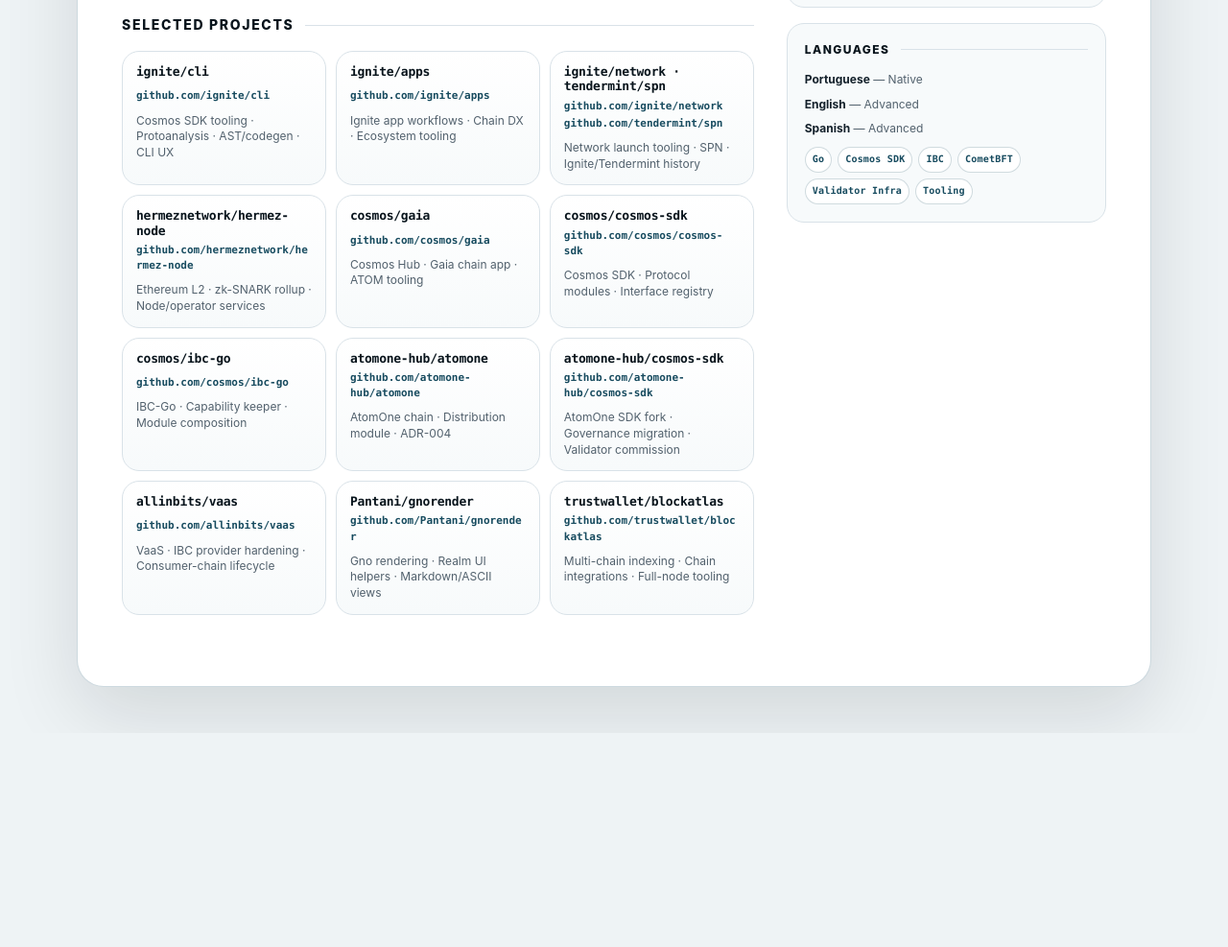
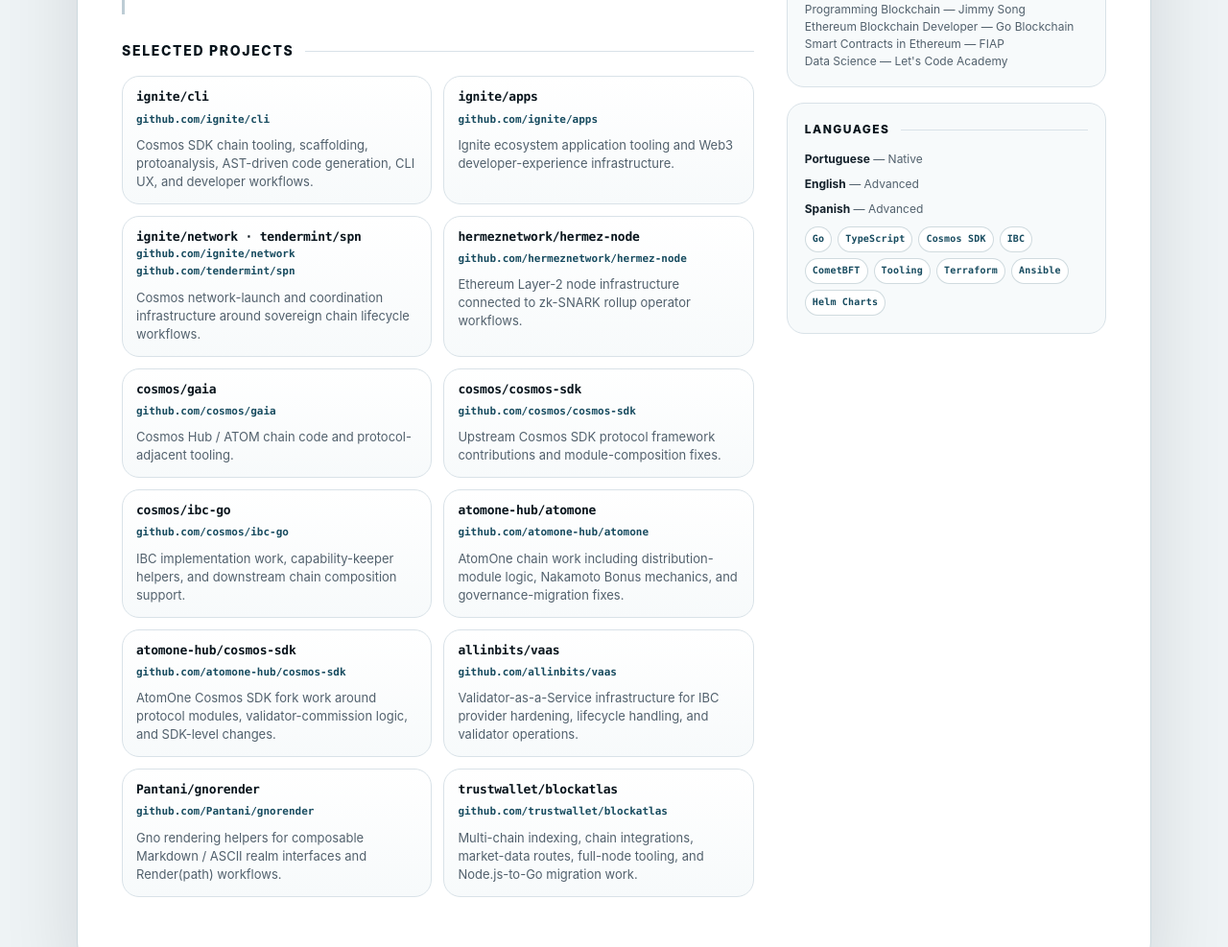
Before and after one commit to Pantani/pantani.github.io, a plain HTML site: page index.html in a window 1280 px wide. Shown: the part 2420-3407 px from the top of the page at 96% size. Before the commit the page ends 3184 px from the top, so only its background shows below. Drawn offline with Linux system fonts and the light colour scheme.

Commit message:
update index.html

```diff
--- a/index.html
+++ b/index.html
@@ -393,26 +393,9 @@
       gap: 12px;
     }
 
-    .repository-grid {
-      grid-template-columns: repeat(3, minmax(0, 1fr));
-      gap: 10px;
-    }
-
     .project-card {
       padding: 16px;
       background: linear-gradient(180deg, #fff, var(--panel));
-    }
-
-    .repository-card {
-      padding: 13px 14px;
-    }
-
-    .repository-card h3 {
-      margin-bottom: 5px;
-      font-family: var(--mono);
-      font-size: 13px;
-      letter-spacing: -0.02em;
-      overflow-wrap: anywhere;
     }
 
     .project-link {
@@ -425,23 +408,29 @@
       overflow-wrap: anywhere;
     }
 
-    .project-link-list {
-      display: grid;
-      gap: 2px;
-      margin-bottom: 9px;
-    }
-
-    .project-link-list .project-link {
-      margin-bottom: 0;
-    }
-
     .project-card p {
       margin-bottom: 0;
     }
 
-    .repository-card p {
-      font-size: 12px;
-      line-height: 1.38;
+    .repo-card {
+      padding: 13px 14px;
+    }
+
+    .repo-card h3 {
+      font-family: var(--mono);
+      font-size: 13px;
+      letter-spacing: -0.02em;
+    }
+
+    .project-links {
+      display: flex;
+      flex-wrap: wrap;
+      gap: 0 10px;
+      margin-bottom: 7px;
+    }
+
+    .project-links .project-link {
+      margin-bottom: 2px;
     }
 
     .sidebar {
@@ -607,8 +596,7 @@
       }
 
       .proof-strip,
-      .project-grid,
-      .repository-grid {
+      .project-grid {
         grid-template-columns: 1fr 1fr;
       }
 
@@ -654,8 +642,7 @@
       }
 
       .proof-strip,
-      .project-grid,
-      .repository-grid {
+      .project-grid {
         grid-template-columns: 1fr;
       }
     }
@@ -863,41 +850,33 @@
         gap: 7px;
       }
 
-      .repository-grid {
-        grid-template-columns: repeat(3, minmax(0, 1fr));
-        gap: 5px;
-      }
-
       .project-card {
         padding: 6px 7px;
         border-radius: 8px;
         background: #fff;
       }
 
-      .repository-card {
+      .project-link {
+        margin-bottom: 4px;
+        font-size: 6.9pt;
+      }
+
+      .repo-card {
         padding: 5px 6px;
       }
 
-      .repository-card h3 {
-        margin-bottom: 2px;
-        font-size: 7.4pt;
-        line-height: 1.12;
+      .repo-card h3 {
+        font-size: 7.6pt;
       }
 
-      .repository-card p {
-        font-size: 6.8pt;
+      .repo-card p {
+        font-size: 6.9pt;
         line-height: 1.16;
       }
 
-      .project-link,
-      .project-link-list .project-link {
-        margin-bottom: 3px;
-        font-size: 6.4pt;
-      }
-
-      .project-link-list {
-        gap: 1px;
-        margin-bottom: 3px;
+      .project-links {
+        gap: 0 5px;
+        margin-bottom: 2px;
       }
 
       .side-panel {
@@ -1022,7 +1001,7 @@
 
     <section class="summary" aria-labelledby="summary-title">
       <h2 class="section-kicker" id="summary-title">Professional Summary</h2>
-      <p>Senior Go / Blockchain Protocol Engineer with 10+ years building production software and blockchain infrastructure. Deep hands-on experience across Cosmos SDK protocol code, IBC, CometBFT/Tendermint, validator infrastructure, CLI tooling, code generation, wallets, multi-chain indexing, and Ethereum Layer-2 infrastructure. Proven open-source contributor with 300+ public merged PRs in Ignite CLI and 200+ public merged PRs in Trust Wallet blockatlas, plus upstream contributions to Cosmos SDK, IBC-Go, and Gno-based infrastructure.</p>
+      <p>Senior Go / Blockchain Protocol Engineer with 10+ years building production software and blockchain infrastructure. Deep hands-on experience across Cosmos SDK protocol code, IBC, CometBFT/Tendermint, validator infrastructure, CLI tooling, code generation, wallets, multi-chain indexing, and Ethereum Layer-2 infrastructure. Proven open-source contributor with 300+ public merged PRs in Ignite CLI and 200+ public merged PRs in Trust Wallet blockatlas, plus upstream contributions across Cosmos SDK, IBC-Go, ignite/network, tendermint/spn, and hermeznetwork/hermez-node infrastructure.</p>
     </section>
 
     <section class="proof-strip" aria-label="Career highlights">
@@ -1155,80 +1134,80 @@
 
         <section class="section" aria-labelledby="projects-title">
           <h2 class="section-title" id="projects-title">Selected Projects</h2>
-          <div class="project-grid repository-grid">
-            <article class="project-card repository-card">
+          <div class="project-grid repo-grid">
+            <article class="project-card repo-card">
               <h3>ignite/cli</h3>
               <a class="project-link" href="https://github.com/ignite/cli">github.com/ignite/cli</a>
-              <p>Cosmos SDK tooling · Protoanalysis · AST/codegen · CLI UX</p>
+              <p>Cosmos SDK chain tooling, scaffolding, protoanalysis, AST-driven code generation, CLI UX, and developer workflows.</p>
             </article>
 
-            <article class="project-card repository-card">
+            <article class="project-card repo-card">
               <h3>ignite/apps</h3>
               <a class="project-link" href="https://github.com/ignite/apps">github.com/ignite/apps</a>
-              <p>Ignite app workflows · Chain DX · Ecosystem tooling</p>
+              <p>Ignite ecosystem application tooling and Web3 developer-experience infrastructure.</p>
             </article>
 
-            <article class="project-card repository-card">
+            <article class="project-card repo-card">
               <h3>ignite/network · tendermint/spn</h3>
-              <div class="project-link-list">
+              <div class="project-links">
                 <a class="project-link" href="https://github.com/ignite/network">github.com/ignite/network</a>
                 <a class="project-link" href="https://github.com/tendermint/spn">github.com/tendermint/spn</a>
               </div>
-              <p>Network launch tooling · SPN · Ignite/Tendermint history</p>
+              <p>Cosmos network-launch and coordination infrastructure around sovereign chain lifecycle workflows.</p>
             </article>
 
-            <article class="project-card repository-card">
+            <article class="project-card repo-card">
               <h3>hermeznetwork/hermez-node</h3>
               <a class="project-link" href="https://github.com/hermeznetwork/hermez-node">github.com/hermeznetwork/hermez-node</a>
-              <p>Ethereum L2 · zk-SNARK rollup · Node/operator services</p>
+              <p>Ethereum Layer-2 node infrastructure connected to zk-SNARK rollup operator workflows.</p>
             </article>
 
-            <article class="project-card repository-card">
+            <article class="project-card repo-card">
               <h3>cosmos/gaia</h3>
               <a class="project-link" href="https://github.com/cosmos/gaia">github.com/cosmos/gaia</a>
-              <p>Cosmos Hub · Gaia chain app · ATOM tooling</p>
+              <p>Cosmos Hub / ATOM chain code and protocol-adjacent tooling.</p>
             </article>
 
-            <article class="project-card repository-card">
+            <article class="project-card repo-card">
               <h3>cosmos/cosmos-sdk</h3>
               <a class="project-link" href="https://github.com/cosmos/cosmos-sdk">github.com/cosmos/cosmos-sdk</a>
-              <p>Cosmos SDK · Protocol modules · Interface registry</p>
+              <p>Upstream Cosmos SDK protocol framework contributions and module-composition fixes.</p>
             </article>
 
-            <article class="project-card repository-card">
+            <article class="project-card repo-card">
               <h3>cosmos/ibc-go</h3>
               <a class="project-link" href="https://github.com/cosmos/ibc-go">github.com/cosmos/ibc-go</a>
-              <p>IBC-Go · Capability keeper · Module composition</p>
+              <p>IBC implementation work, capability-keeper helpers, and downstream chain composition support.</p>
             </article>
 
-            <article class="project-card repository-card">
+            <article class="project-card repo-card">
               <h3>atomone-hub/atomone</h3>
               <a class="project-link" href="https://github.com/atomone-hub/atomone">github.com/atomone-hub/atomone</a>
-              <p>AtomOne chain · Distribution module · ADR-004</p>
+              <p>AtomOne chain work including distribution-module logic, Nakamoto Bonus mechanics, and governance-migration fixes.</p>
             </article>
 
-            <article class="project-card repository-card">
+            <article class="project-card repo-card">
               <h3>atomone-hub/cosmos-sdk</h3>
               <a class="project-link" href="https://github.com/atomone-hub/cosmos-sdk">github.com/atomone-hub/cosmos-sdk</a>
-              <p>AtomOne SDK fork · Governance migration · Validator commission</p>
+              <p>AtomOne Cosmos SDK fork work around protocol modules, validator-commission logic, and SDK-level changes.</p>
             </article>
 
-            <article class="project-card repository-card">
+            <article class="project-card repo-card">
               <h3>allinbits/vaas</h3>
               <a class="project-link" href="https://github.com/allinbits/vaas">github.com/allinbits/vaas</a>
-              <p>VaaS · IBC provider hardening · Consumer-chain lifecycle</p>
+              <p>Validator-as-a-Service infrastructure for IBC provider hardening, lifecycle handling, and validator operations.</p>
             </article>
 
-            <article class="project-card repository-card">
+            <article class="project-card repo-card">
               <h3>Pantani/gnorender</h3>
               <a class="project-link" href="https://github.com/Pantani/gnorender">github.com/Pantani/gnorender</a>
-              <p>Gno rendering · Realm UI helpers · Markdown/ASCII views</p>
+              <p>Gno rendering helpers for composable Markdown / ASCII realm interfaces and Render(path) workflows.</p>
             </article>
 
-            <article class="project-card repository-card">
+            <article class="project-card repo-card">
               <h3>trustwallet/blockatlas</h3>
               <a class="project-link" href="https://github.com/trustwallet/blockatlas">github.com/trustwallet/blockatlas</a>
-              <p>Multi-chain indexing · Chain integrations · Full-node tooling</p>
+              <p>Multi-chain indexing, chain integrations, market-data routes, full-node tooling, and Node.js-to-Go migration work.</p>
             </article>
           </div>
         </section>
@@ -1247,7 +1226,7 @@
           </div>
           <div class="expertise-block">
             <h3>Infrastructure / DevOps</h3>
-            <p class="keyword-line">Docker, Kubernetes, Helm, GitHub Actions, CI/CD, Prometheus, Grafana, full nodes, chain nodes, observability, production operations, Terraform, Ansible</p>
+            <p class="keyword-line">Docker, Kubernetes, GitHub Actions, CI/CD, Prometheus, Grafana, full nodes, chain nodes, observability, production operations; working knowledge of Terraform, Ansible, and Helm Charts</p>
           </div>
           <div class="expertise-block">
             <h3>Tooling / Developer Experience</h3>
@@ -1259,7 +1238,7 @@
           </div>
           <div class="expertise-block">
             <h3>Languages</h3>
-            <p class="keyword-line">Go, Rust, Solidity, TypeScript, Python</p>
+            <p class="keyword-line">Go, TypeScript, Rust, Solidity, Python</p>
           </div>
         </section>
 
@@ -1268,10 +1247,10 @@
           <ul class="impact-list">
             <li><strong>Ignite CLI:</strong> 300+ public merged PRs across protoanalysis, AST-driven code generation, scaffold migrations, CLI UX, developer ergonomics, and release-quality fixes.</li>
             <li><strong>AtomOne:</strong> Cosmos SDK fork work across distribution-module implementation, ADR-004 Nakamoto Bonus, governance-migration fixes, and validator-commission update logic.</li>
-            <li><strong>Gno / gno-realms:</strong> IBC core and transfer realm improvements, MsgCall helpers for IBC voucher tokens, render content, memo support, and relayed-operation restrictions.</li>
+            <li><strong>hermeznetwork/hermez-node:</strong> Go backend and protocol-adjacent work around Ethereum Layer-2 infrastructure, zk-SNARK rollup operator workflows, and prover / coordinator integration.</li>
+            <li><strong>ignite/network · tendermint/spn:</strong> contributions around Cosmos chain-launch coordination, sovereign-chain lifecycle workflows, and validator-oriented launch operations.</li>
             <li><strong>Cosmos SDK + IBC-Go:</strong> upstream work including interface-registry / gogoproto resolver handling and capability-keeper helpers for downstream module composition.</li>
             <li><strong>Trust Wallet blockatlas:</strong> 200+ public merged PRs across multi-chain indexing, chain integrations, market-data routes, full-node tooling, and Node.js-to-Go migration.</li>
-            <li><strong>Public tooling:</strong> chainops, gnorender, and stellar-forge as technical proof of Go/Rust infrastructure and developer tooling depth.</li>
           </ul>
         </section>
 
@@ -1304,11 +1283,14 @@
           </div>
           <div class="tag-row" aria-label="Positioning keywords">
             <span class="tag">Go</span>
+            <span class="tag">TypeScript</span>
             <span class="tag">Cosmos SDK</span>
             <span class="tag">IBC</span>
             <span class="tag">CometBFT</span>
-            <span class="tag">Validator Infra</span>
             <span class="tag">Tooling</span>
+            <span class="tag">Terraform</span>
+            <span class="tag">Ansible</span>
+            <span class="tag">Helm Charts</span>
           </div>
         </section>
       </aside>
```
